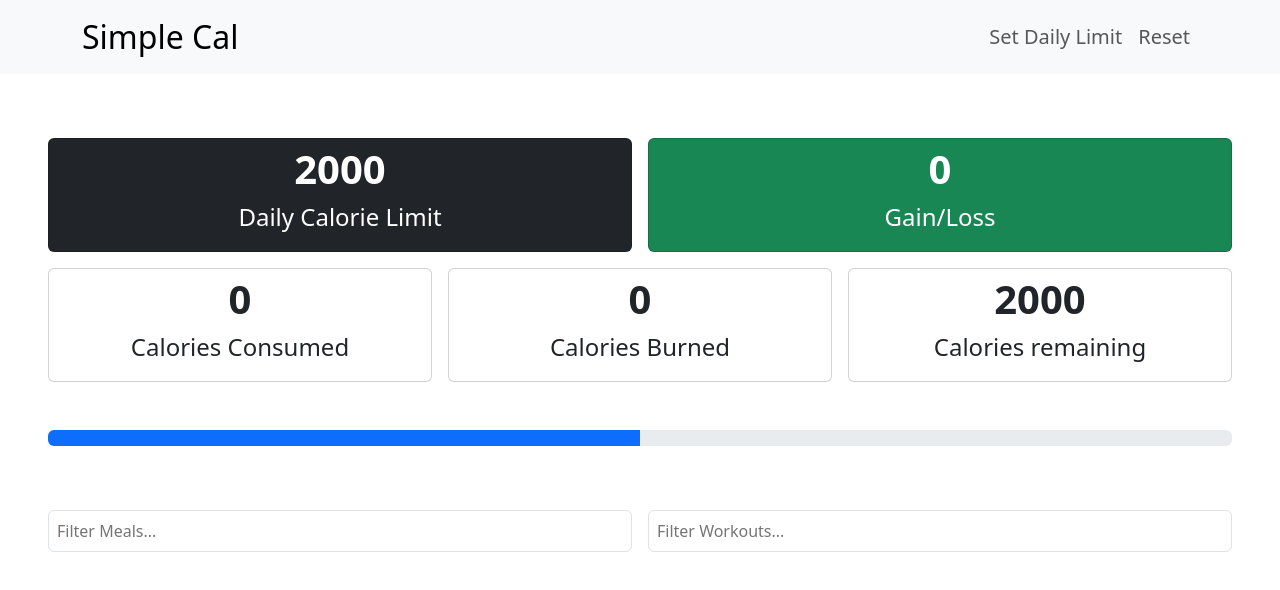
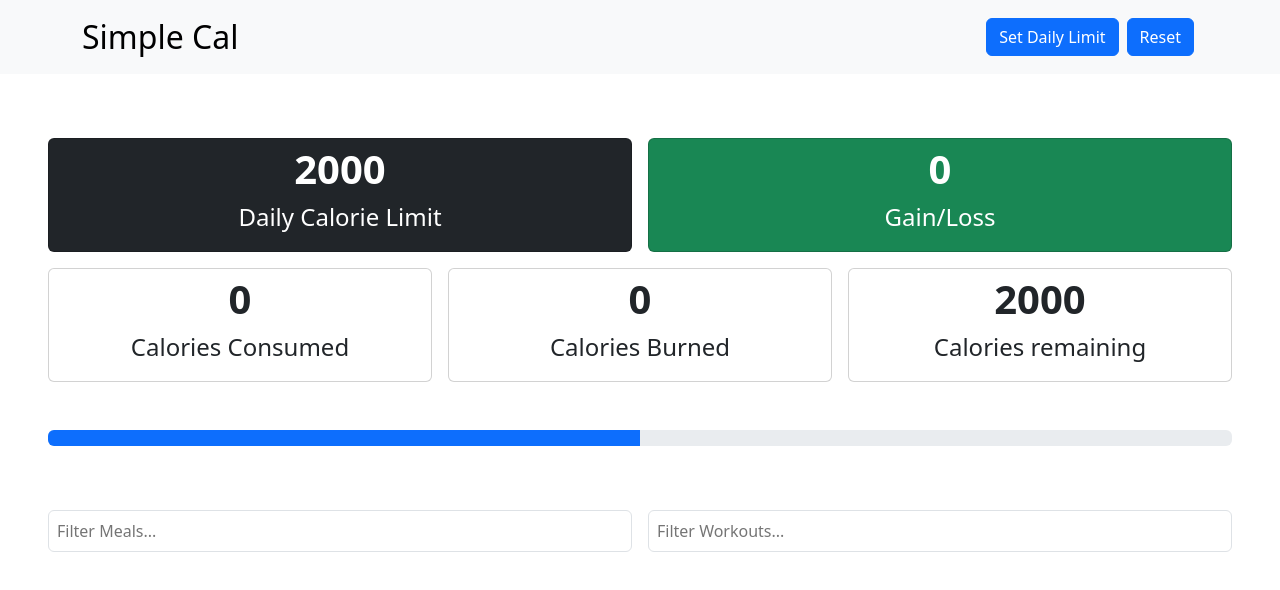
Before and after one commit to jordansbenjamin/SimpleCal_ReactProject, a React (Create React App) app: page / in a window 1280 px wide. Shown: the top 590 px of the page. Built offline with nearby package versions, Linux system fonts and the light colour scheme.

Commit message:
Updated navbar

```diff
--- /dev/null
+++ b/src/components/Buttons.jsx
@@ -0,0 +1,9 @@
+import Button from "react-bootstrap/Button";
+
+export default function NavButton({ children }) {
+	return (
+		<>
+			<Button className="mx-1">{children}</Button>
+		</>
+	);
+}
--- a/src/components/Navbar.jsx
+++ b/src/components/Navbar.jsx
@@ -1,6 +1,7 @@
 import Container from 'react-bootstrap/Container';
 import Nav from 'react-bootstrap/Nav';
 import Navbar from 'react-bootstrap/Navbar';
+import NavButton from './Buttons';
 // import NavDropdown from 'react-bootstrap/NavDropdown';
 
 export default function NavbarHeader() {
@@ -11,19 +12,10 @@ export default function NavbarHeader() {
         <Navbar.Toggle aria-controls="basic-navbar-nav" />
         <Navbar.Collapse id="basic-navbar-nav">
           <Nav className="ms-auto">
-            <Nav.Link href="#home" className='fs-5'>Set Daily Limit</Nav.Link>
-            <Nav.Link href="#link" className='fs-5'>Reset</Nav.Link>
-            {/* <NavDropdown title="Dropdown" id="basic-nav-dropdown">
-              <NavDropdown.Item href="#action/3.1">Action</NavDropdown.Item>
-              <NavDropdown.Item href="#action/3.2">
-                Another action
-              </NavDropdown.Item>
-              <NavDropdown.Item href="#action/3.3">Something</NavDropdown.Item>
-              <NavDropdown.Divider />
-              <NavDropdown.Item href="#action/3.4">
-                Separated link
-              </NavDropdown.Item>
-            </NavDropdown> */}
+            {/* <Nav.Link href="#home" className='fs-5'>Set Daily Limit</Nav.Link> */}
+            <NavButton>Set Daily Limit</NavButton>
+            <NavButton>Reset</NavButton>
+            {/* <Nav.Link href="#link" className='fs-5'>Reset</Nav.Link> */}
           </Nav>
         </Navbar.Collapse>
       </Container>
```
